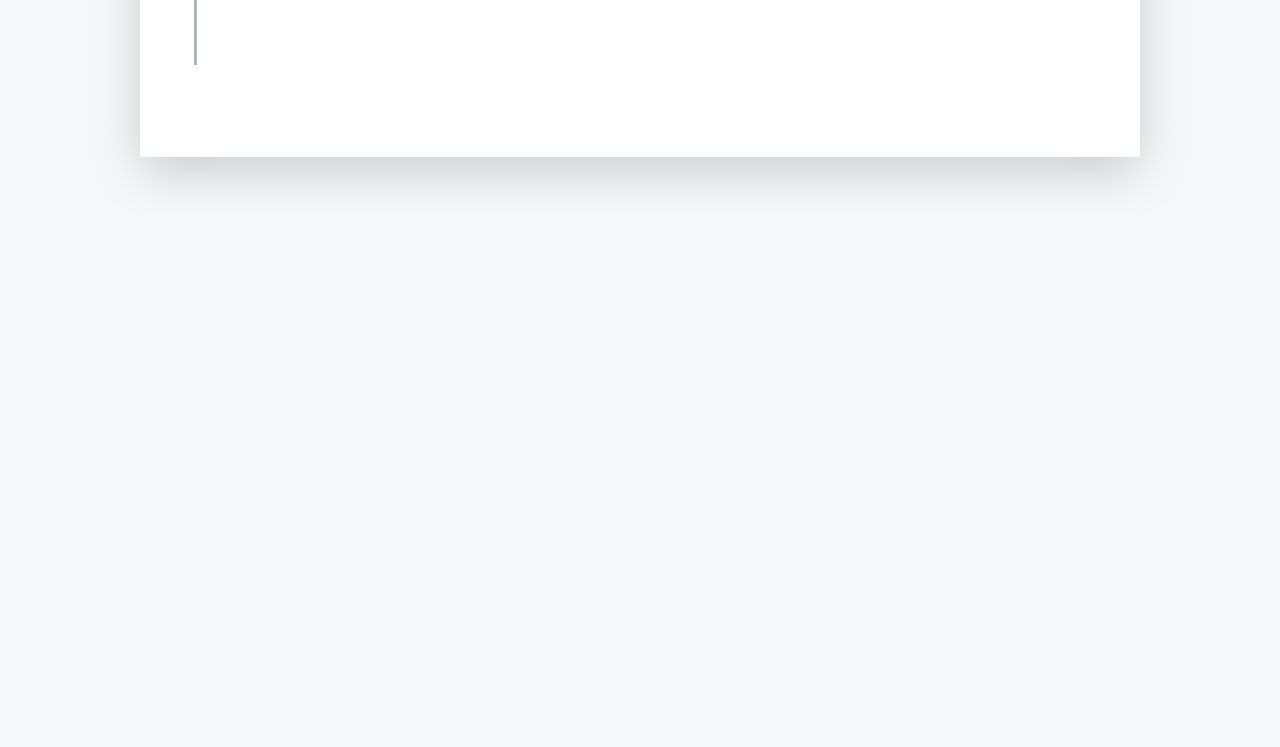
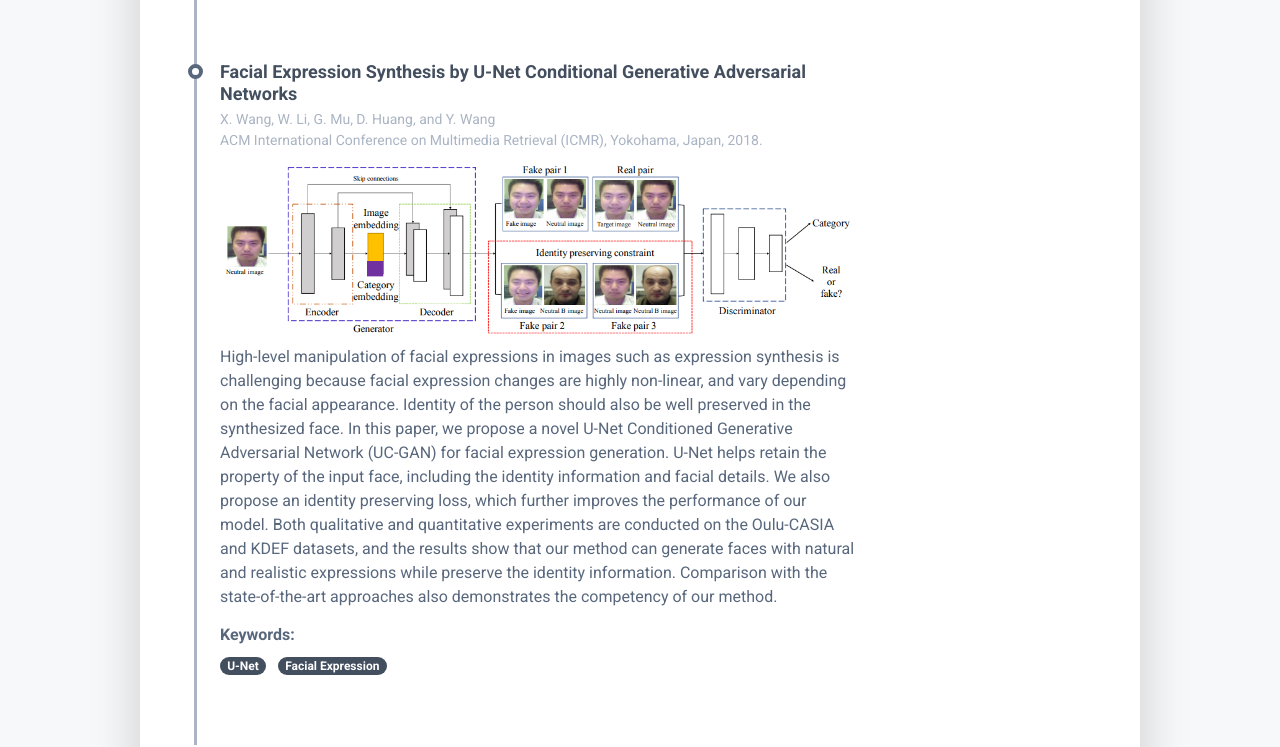
Before and after one commit to muyouhang/muyouhang.github.io, a plain HTML site: page index.html in a window 1280 px wide. Shown: the part 1505-2252 px from the top of the page. Before the commit the page ends 1722 px from the top, so only its background shows below. Drawn offline with Linux system fonts and the light colour scheme.

Commit message:
add icmr2019

```diff
--- a/index.html
+++ b/index.html
@@ -89,6 +89,29 @@
 									    </div><!--//resume-timeline-item-desc-->
 
 								    </article><!--//resume-timeline-item-->
+									<article class="resume-timeline-item position-relative pb-5">
+
+									    <div class="resume-timeline-item-header mb-2">
+										    <div class="d-flex flex-column flex-md-row">
+										        <h3 class="resume-position-title font-weight-bold mb-1">Facial Expression Synthesis by U-Net Conditional Generative Adversarial Networks</h3>
+										        <!--<div class="resume-company-name ml-auto">CVPR</div>-->
+										    </div><!--//row-->
+											<div class="resume-position-time">X. Wang, W. Li, G. Mu, D. Huang, and Y. Wang</div>
+										    <div class="resume-position-time">ACM International Conference on Multimedia Retrieval (ICMR), Yokohama, Japan, 2018.</div>
+
+										</div><!--//resume-timeline-item-header-->
+										<img class="mr-3 img-fluid picture mx-auto" src="assets/paper/UCGAN/pipeline.png" alt="">
+									    <div class="resume-timeline-item-desc">
+										    <p>
+												High-level manipulation of facial expressions in images such as expression synthesis is challenging because facial expression changes are highly non-linear, and vary depending on the facial appearance. Identity of the person should also be well preserved in the synthesized face. In this paper, we propose a novel U-Net Conditioned Generative Adversarial Network (UC-GAN) for facial expression generation. U-Net helps retain the property of the input face, including the identity information and facial details. We also propose an identity preserving loss, which further improves the performance of our model. Both qualitative and quantitative experiments are conducted on the Oulu-CASIA and KDEF datasets, and the results show that our method can generate faces with natural and realistic expressions while preserve the identity information. Comparison with the state-of-the-art approaches also demonstrates the competency of our method.</p>
+										    <h4 class="resume-timeline-item-desc-heading font-weight-bold">Keywords:</h4>
+										    <ul class="list-inline">
+											    <li class="list-inline-item"><span class="badge badge-primary badge-pill">U-Net</span></li>
+											    <li class="list-inline-item"><span class="badge badge-primary badge-pill">Facial Expression</span></li>
+											</ul>
+									    </div><!--//resume-timeline-item-desc-->
+
+								    </article><!--//resume-timeline-item-->
 
 							    </div><!--//resume-timeline-->
 
```
Also changed, not shown: assets/paper/UCGAN/pipeline.png (added).
